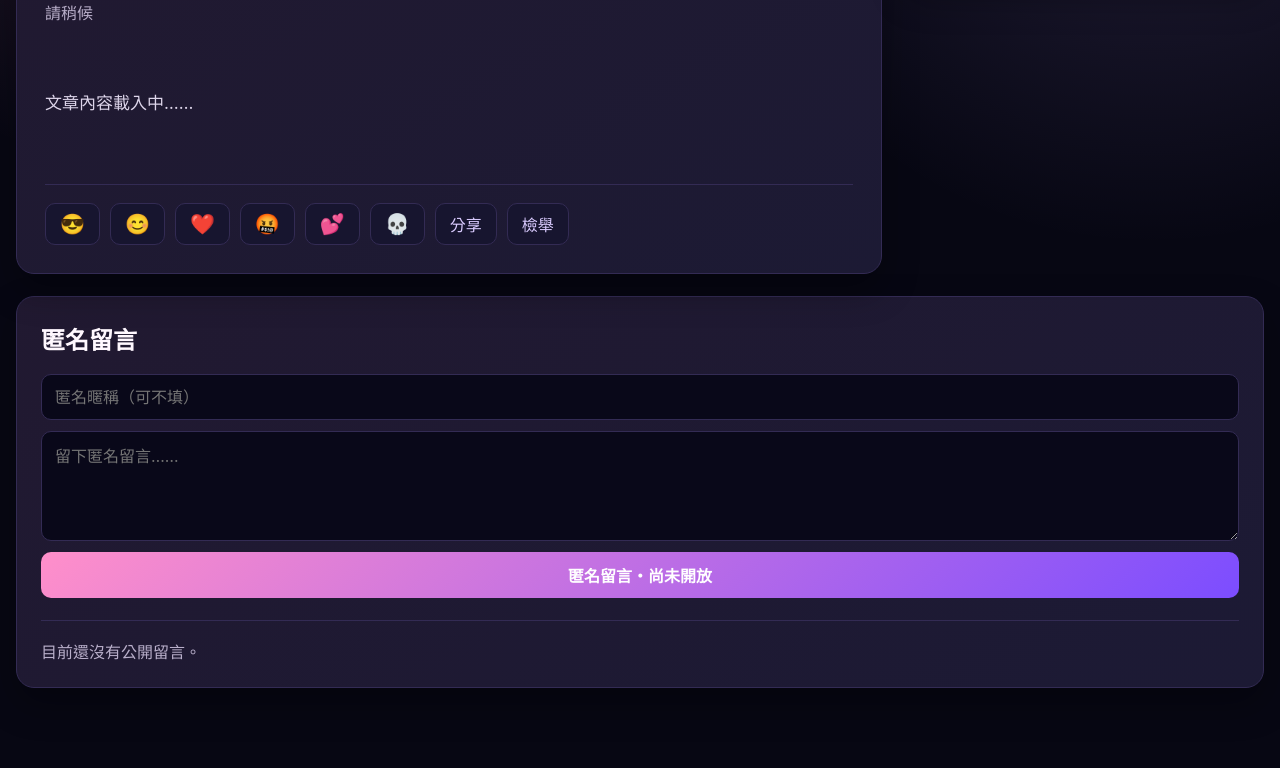
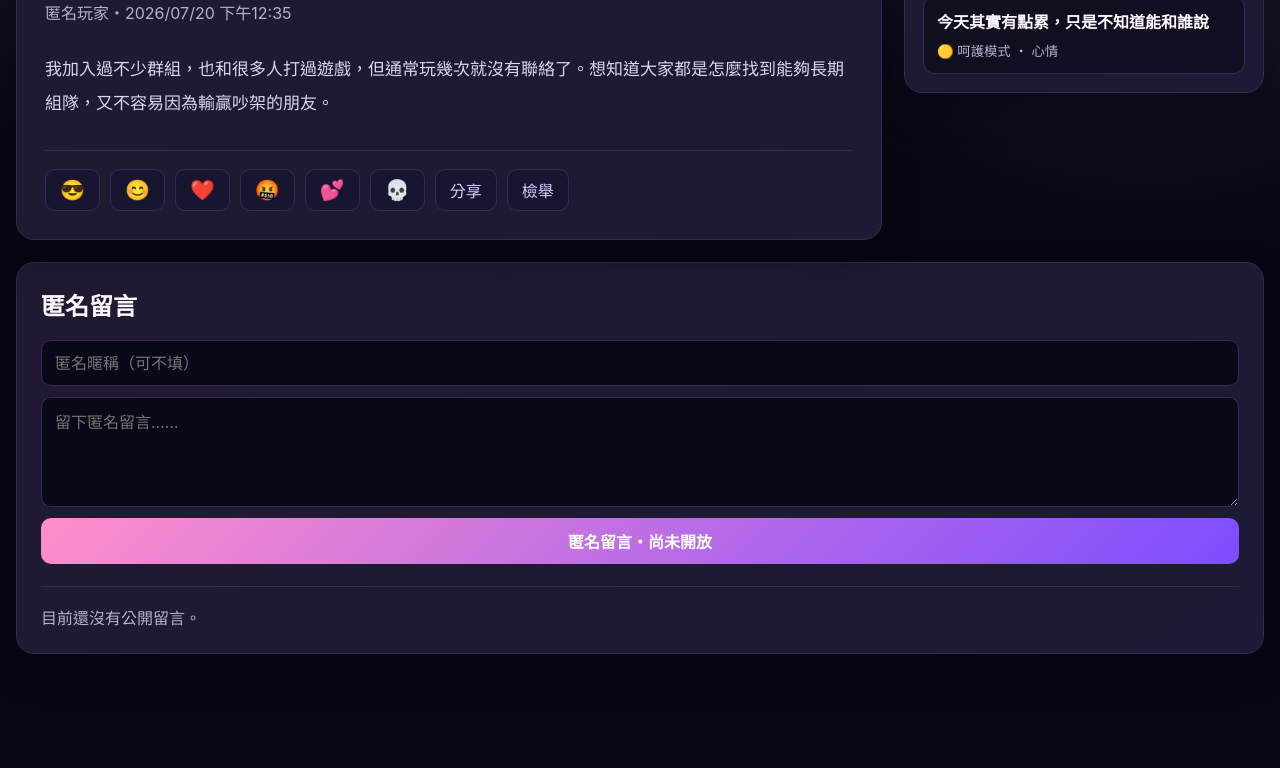
Before and after one commit to onlyforgame2026/onlyforgame2026.github.io, a website: page serverbloom/anonymous/post.html in a window 1280 px wide. Shown: the part 259-1027 px from the top of the page. After the commit the page ends 993 px from the top, so only its background shows below. Drawn offline with Linux system fonts and the light colour scheme.

Commit message:
Connect anonymous article detail loader

```diff
--- a/serverbloom/anonymous/post.html
+++ b/serverbloom/anonymous/post.html
@@ -467,7 +467,8 @@
       </div>
     </section>
 
-  </main>
+    </main>
 
+  <script src="assets/post.js"></script>
 </body>
 </html>
```
